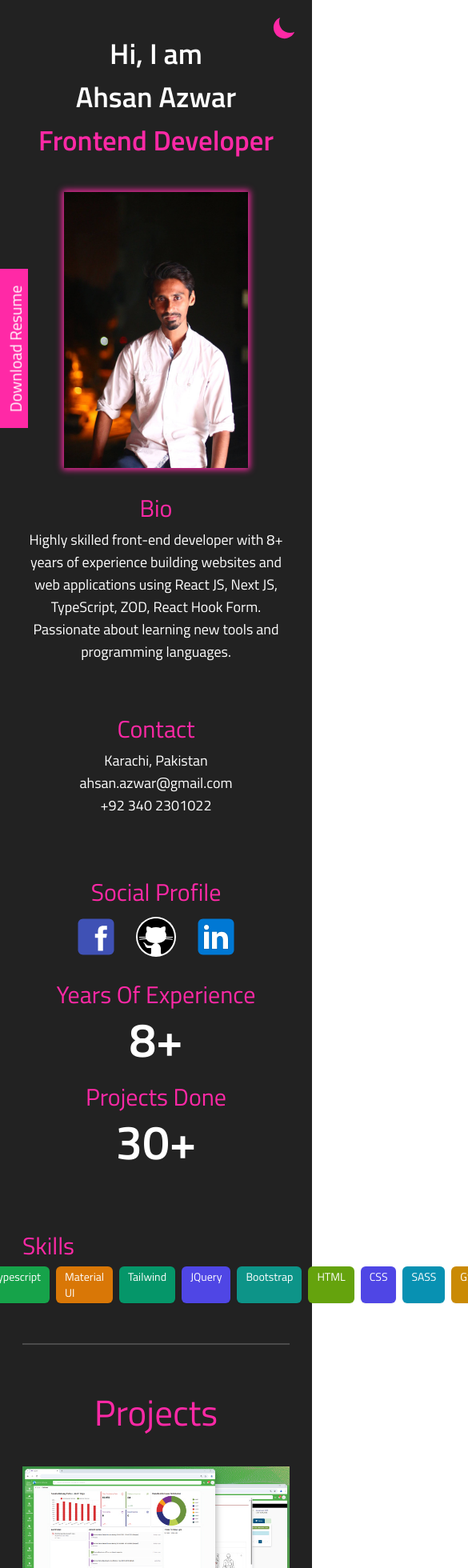
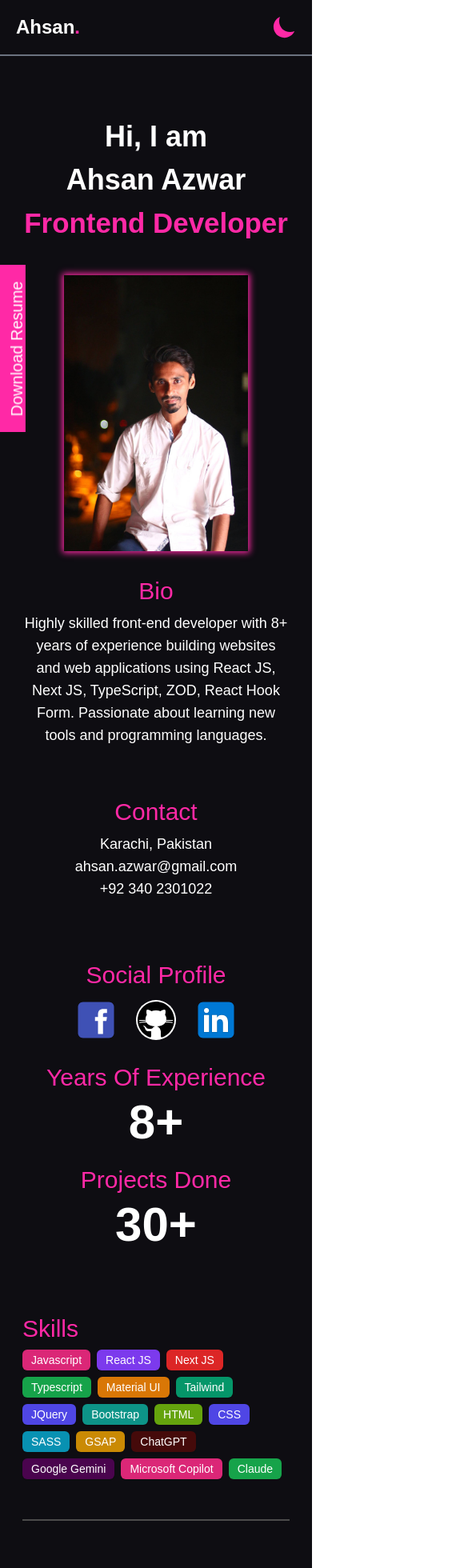
Before and after one commit to ahsanazwar/my-portfolio, a React (Vite) app: page / in a window 390 px wide. Shown: the top 1960 px of the page at 80% size, 585 px wide, since content can reach past the window. Built offline with nearby package versions, Linux system fonts and the light colour scheme.

Commit message:
updated UI

```diff
--- a/src/App.tsx
+++ b/src/App.tsx
@@ -16,6 +16,7 @@ import ThemeContext from '@context/theme/themeContext';
 import CopyRight from '@components/copy-right';
 import DownloadResume from '@components/download-resume';
 import SkillsChips from '@components/skills-chips';
+import SectionContainer from '@layouts/section-container';
 
 const Track_ID = "G-VEBTE3N60Y"
 ReactGA.initialize(Track_ID);
@@ -85,20 +86,24 @@ function App() {
     <>
       {/* <img src="dark-logo.png" width={250} height={50} alt="Logo" /> */}
         <div className={`${theme && "dark"}`}>
-          <main className="dark:bg-black pt-10 px-7 relative z-10">
-              <img src="pattern-left.png" className="custom-pattern fixed -left-7 bottom-7 -z-10 w-72 opacity-10 hidden sm:block"/>
-              <img data-speed="0.8" src="pattern-right.png" className="custom-pattern fixed -right-7 bottom-7 -z-10 w-72 opacity-10 hidden sm:block"/>
+          <Navbar/>
+          <main className="dark:bg-[#0e0d12] pt-36 px-7 relative">
+              {/* <img src="pattern-left.png" className="custom-pattern fixed -left-7 bottom-7 -z-10 w-72 opacity-10 hidden sm:block"/>
+              <img data-speed="0.8" src="pattern-right.png" className="custom-pattern fixed -right-7 bottom-7 -z-10 w-72 opacity-10 hidden sm:block"/> */}
               <div className="hidden sm:block"></div>
               <div className="follower bg-blue dark:bg-purple hidden sm:block"></div>
 
             <WebLoader/>
-            <Navbar/>
             <DownloadResume/>
             <MainBanner/>
             <SkillsChips/>
             <Projects/>
-            <Education/>
-            <Career/>
+            <SectionContainer heading="Experience & Education">
+              <div className="flex m-auto w-[80%] sm:w-[70%] flex-col sm:flex-row justify-between gap-10 sm:gap-0">
+                <Career/>
+                <Education/>
+              </div>
+            </SectionContainer>
             <SkillsSection/>
             <CopyRight/>
           </main>
--- a/src/components/career.tsx
+++ b/src/components/career.tsx
@@ -3,9 +3,9 @@ import JobList from "@components/job-list";
 
 const Career = () => {
     return (
-        <SectionContainer heading="Experience">
-            <div className="flex flex-col items-center">
-                <ul className="customList text-center sm:text-left w-4/5 sm:w-[18%] relative">
+        // <SectionContainer heading="Experience">
+            <div className="flex flex-col items-center w-4/5 sm:w-[50%]">
+                <ul className="customList text-center sm:text-left relative">
                     <JobList
                         duration="03/2025-2025-Present"
                         title="Frontend Developer"
@@ -37,7 +37,7 @@ const Career = () => {
                     />
                 </ul>
             </div>
-        </SectionContainer>
+        // </SectionContainer>
      );
 }
 
--- a/src/components/education.tsx
+++ b/src/components/education.tsx
@@ -4,9 +4,9 @@ import EducationList from "@components/education-list";
 
 const Education = () => {
     return (
-        <SectionContainer heading="Education & Certificates">
-            <div className="flex flex-col items-center">
-                <ul className="customList text-center sm:text-left w-4/5 sm:w-[18%] relative">
+        // <SectionContainer heading="Education & Certificates">
+            <div className="flex flex-col items-center w-4/5 sm:w-[50%]">
+                <ul className="customList text-center sm:text-left relative">
 
                     <EducationList
                         duration="2021-2023"
@@ -30,7 +30,7 @@ const Education = () => {
                     />
                 </ul>
             </div>
-        </SectionContainer>
+        // </SectionContainer>
      );
 }
 
--- a/src/components/nav-bar.tsx
+++ b/src/components/nav-bar.tsx
@@ -11,11 +11,16 @@ const Navbar = () => {
         setTheme(!theme);
       }
     return (
-        <div className="flex items-center w-full flex-col fixed left-0 top-0 py-5 px-5 sm:px-0">
-            <div className="container flex justify-end ">
-                <a className="justify-self-end cursor-pointer hover:cursor-pointer" onClick = {handleTheme}>{theme?<IoMoonSharp size="30" color='#FF29A6'/>:<MdSunny size="30" color='#007cd7'/>}</a>
+        <>
+
+            <div className={"bg-indigo-200 dark:bg-[#0e0d12] flex items-center w-full flex-col fixed left-0 top-0 py-4 px-5 sm:px-0 z-20 border-b-2 border-gray-500"}>
+                <div className="container flex justify-between items-center">
+                    <a href="" className="font-bold text-[1.5rem] sm:text-[1.5rem] text-[#0e0d12] dark:text-white">Ahsan<span className="text-blue dark:text-purple">.</span></a>
+                    {/* <a className="justify-self-end cursor-pointer hover:cursor-pointer text-blue dark:text-white">Ahsan.</a> */}
+                    <a className="justify-self-end cursor-pointer hover:cursor-pointer" onClick = {handleTheme}>{theme?<IoMoonSharp size="30" color='#FF29A6'/>:<MdSunny size="30" color='#007cd7'/>}</a>
+                </div>
             </div>
-        </div>
+        </>
     );
 }
 
--- a/src/components/project-card.tsx
+++ b/src/components/project-card.tsx
@@ -14,7 +14,7 @@ const ProjectCard = ({title,image,description,url}:Props) => {
                         <img src={image}/>
                     </div>
                     <div className="p-4">
-                        <h3 className="text-blue dark:text-purple py-4">{title}</h3>
+                        <h3 className="text-blue dark:text-purple py-2">{title}</h3>
                         <p>{description}</p>
                     </div>
                 </a>
--- a/src/components/skills-chips.tsx
+++ b/src/components/skills-chips.tsx
@@ -9,7 +9,7 @@ const SkillsChips = () => {
             <div className="container">
                 <h2 className="text-blue dark:text-purple mb-2">Skills</h2>
                 <div className="flex flex-col sm:flex-row justify-between items-center">
-                    <div className="flex gap-2">
+                    <div className="flex gap-2 flex-wrap">
                         <div className="rounded-md bg-pink-600 py-0.5 px-2.5 border border-transparent text-sm text-white transition-all shadow-sm">
                             Javascript
                         </div>
@@ -46,6 +46,18 @@ const SkillsChips = () => {
                         <div className="rounded-md bg-yellow-600 py-0.5 px-2.5 border border-transparent text-sm text-white transition-all shadow-sm">
                             GSAP
                         </div>
+                        <div className="rounded-md bg-red-950 py-0.5 px-2.5 border border-transparent text-sm text-white transition-all shadow-sm">
+                            ChatGPT
+                        </div>
+                        <div className="rounded-md bg-fuchsia-950 py-0.5 px-2.5 border border-transparent text-sm text-white transition-all shadow-sm">
+                            Google Gemini
+                        </div>
+                        <div className="rounded-md bg-pink-600 py-0.5 px-2.5 border border-transparent text-sm text-white transition-all shadow-sm">
+                            Microsoft Copilot
+                        </div>
+                        <div className="rounded-md bg-green-600 py-0.5 px-2.5 border border-transparent text-sm text-white transition-all shadow-sm">
+                            Claude
+                        </div>
                     </div>
                 </div>
             </div>
--- a/src/index.css
+++ b/src/index.css
@@ -26,30 +26,30 @@ html body #root{
 }
 
 @font-face {
-  font-family: 'titillium';
-  src: url(/fonts/titillium/titillium-regular.ttf);
+  font-family: 'fraunces';
+  src: url(/fonts/Fraunces/Fraunces_72pt-Regular.ttf);
   font-weight: 400;
   font-style: normal
 }
 
 @font-face {
-  font-family: 'titillium';
-  src: url(/fonts/titillium/titillium-black.ttf);
-  font-weight: 600;
-  font-style: normal
-}
-
-@font-face {
-  font-family: 'titillium';
-  src: url(/fonts/titillium/titillium-bold.ttf);
+  font-family: 'fraunces';
+  src: url(/fonts/Fraunces/Fraunces_72pt-Black.ttf);
   font-weight: 900;
   font-style: normal
 }
 
 @font-face {
-  font-family: 'titillium';
-  src: url(/fonts/titillium/titillium-semi-bold.ttf);
+  font-family: 'fraunces';
+  src: url(/fonts/Fraunces/Fraunces_72pt-Bold.ttf);
   font-weight: 700;
+  font-style: normal
+}
+
+@font-face {
+  font-family: 'fraunces';
+  src: url(/fonts/Fraunces/Fraunces_72pt-SemiBold.ttf);
+  font-weight: 600;
   font-style: normal
 }
 
@@ -94,7 +94,7 @@ html body #root{
   border-radius: 50%;
   display: block;
   position: absolute;
-  left: -20%;
+  left: -21%;
   top: 5%;
   z-index: 9;
 }
--- a/src/layouts/section-container.tsx
+++ b/src/layouts/section-container.tsx
@@ -6,9 +6,9 @@ interface Props {
 const SectionContainer = ({children,heading}: Props) => {
     return (
         <div className="sm:py-3">
-            <div className="flex items-center py-[3.125rem] sm:py-[6.25rem] w-full flex-col">
-                <div className="container pt-[3.5rem] sm:pt-[7.5rem] border-t-[2px] border-[#4b4b4b]">
-                    <h1 className="text-blue dark:text-purple text-[45px] text-center mb-10 sm:mb-24 leading-tight">{heading}</h1>
+            <div className="flex items-center py-[3.125rem] sm:py-[3.25rem] w-full flex-col">
+                <div className="container pt-[3.5rem] sm:pt-[3.5rem] border-t-[2px] border-[#4b4b4b]">
+                    <h1 className="text-blue dark:text-purple text-[45px] text-center mb-10 sm:mb-12 leading-tight">{heading}</h1>
                     {
                         children
                     }
```
